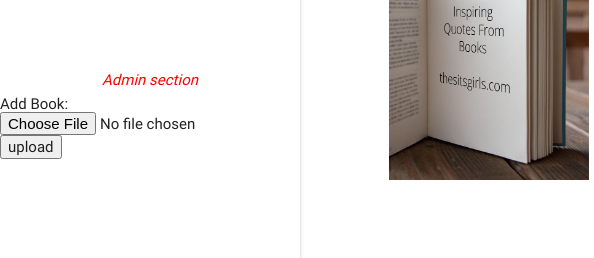
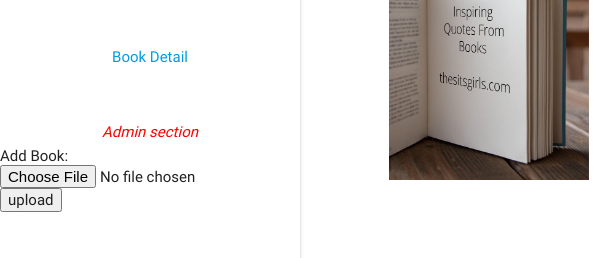
Before and after one commit to omolewaaa/Hello-Books, a plain HTML site: page catalog.html in a window 1280 px wide. Shown: the part 455-713 px from the top of the page, 0-594 px from the left. Drawn offline with Linux system fonts and the light colour scheme.

Commit message:
modified the catalog page

```diff
--- a/catalog.html
+++ b/catalog.html
@@ -46,7 +46,9 @@ tr, td {
       </ul>
         <br>
         <br>
+          <h6 style = 'text-align: center;'><a href = "review.html">Book Detail</a></h6>
         <br>
+          <br>
           <h6 style = 'color: red; text-align: center;'><i>Admin section </i><h6>
           <form method = "post" entype = "multipart/form-data">
           Add Book: <input type = "file" name = "imgfile"><br>
```
